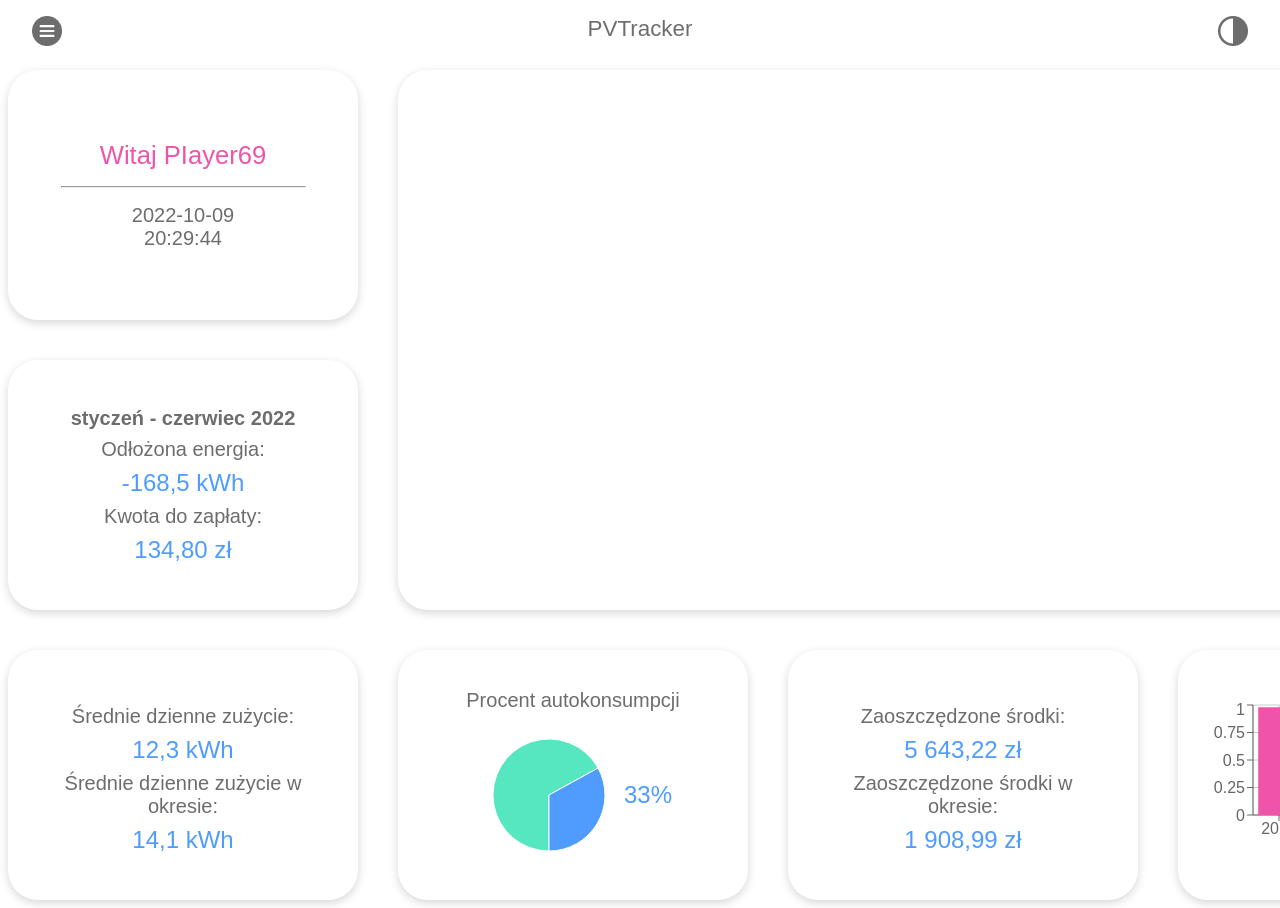
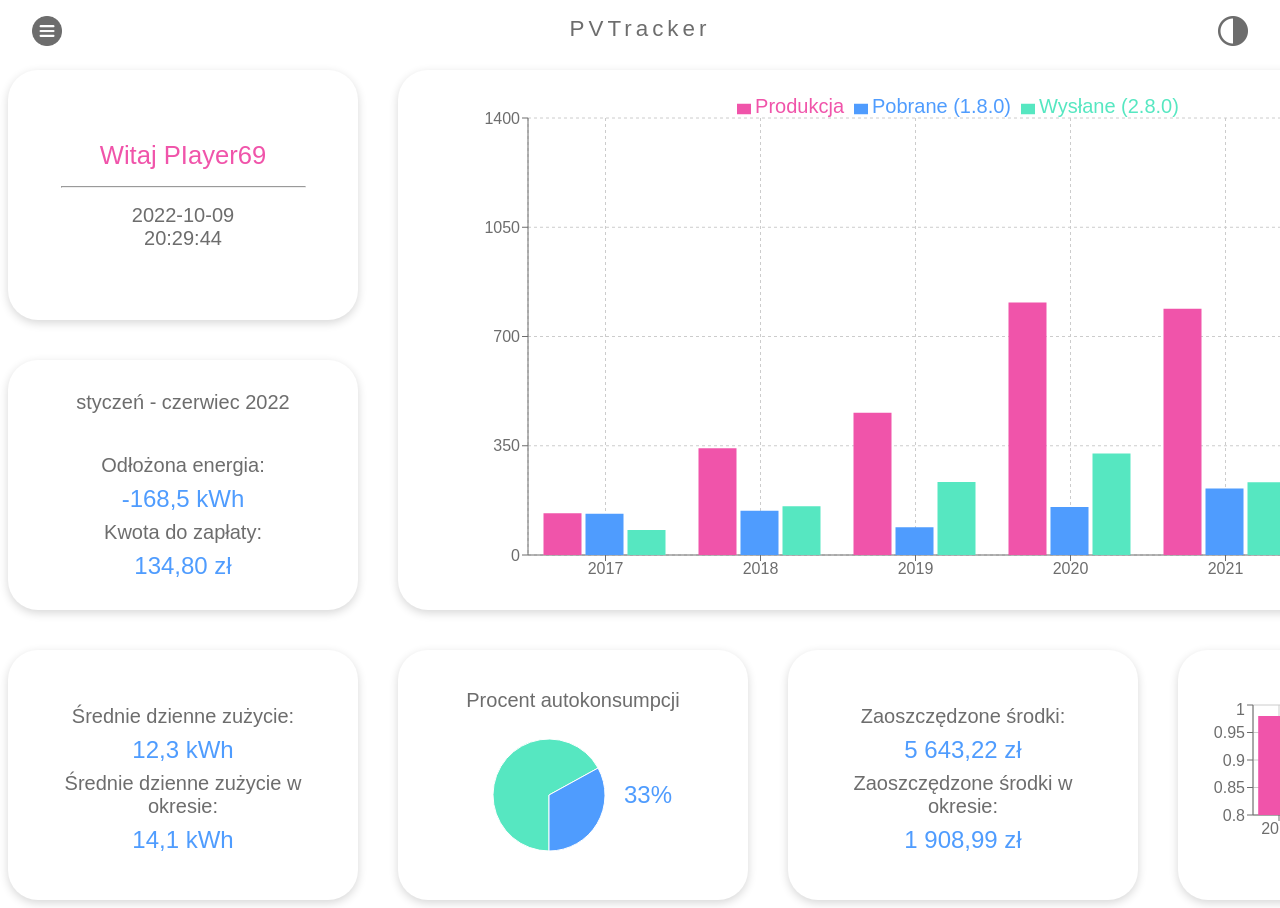
Before and after one commit to maxmarsz1/PV-Tracker-Frontend-V2, a React (Create React App) app: page / in a window 1280 px wide. Shown: the top 908 px of the page. Built offline with nearby package versions, Linux system fonts and the light colour scheme.

Commit message:
Move themes to Themes.jsx

```diff
--- a/src/App.jsx
+++ b/src/App.jsx
@@ -10,34 +10,8 @@ import { DimmedContainer } from "./components/styles/Dimmed.styled";
 import Navbar from "./components/Navbar";
 import Sidebar from "./components/Sidebar";
 import Home from "./Home";
+import { LightTheme, DarkTheme } from "./components/themes/Theme";
 
-
-const mainColors = {
-  blue: '#4F9CFE',
-  green: '#56E7C1',
-  pink: '#F054AA'
-}
-
-const theme = {
-  light: {
-    colors: {
-      text: '#6D6D6D',
-      background: '#fff',
-      background2: '#fff',
-      hover: '#eee'
-    },
-    mainColors
-  },
-  dark: {
-    colors: {
-      text: '#FBFBFB',
-      background: '#404040',
-      background2: '#636363',
-      hover: '#606060'
-    },
-    mainColors
-  }
-}
 
 function App() {
   const [darkTheme, setDarkTheme] = useState(false);
@@ -52,7 +26,7 @@ function App() {
   }
 
   return (
-    <ThemeProvider theme={darkTheme ? theme.dark : theme.light}>
+    <ThemeProvider theme={darkTheme ? DarkTheme : LightTheme}>
       <GlobalStyles />
       <Container>
         <Navbar darkTheme={darkTheme} toggleTheme={toggleTheme} toggleSidebar={toggleSidebar}/>
@@ -65,7 +39,7 @@ function App() {
         }
         <Router>
           <Routes>
-            <Route path="/" element={<Home/>} />
+            <Route path="/" element={<Home darkTheme={darkTheme}/>} />
           </Routes>
         </Router>
       </Container>
--- a/src/Home.jsx
+++ b/src/Home.jsx
@@ -1,13 +1,15 @@
 import { useState } from "react";
 import { DataContainer, DataItem, HomeContainer } from "./components/styles/Home.styled"
+import { DarkTheme, LightTheme, mainColors } from "./components/themes/Theme";
 
-import { PieChart, Pie, Cell, BarChart, XAxis, YAxis, Bar, CartesianGrid, Tooltip } from "recharts";
+import { PieChart, Pie, Cell, BarChart, XAxis, YAxis, Bar, CartesianGrid, Tooltip, Legend } from "recharts";
 
-const Home = () => {
+const Home = ({darkTheme}) => {
     const [date, setDate] = useState(new Date());
     setTimeout(() => {
         setDate(new Date());
     }, 1000)
+
     const data01 = [
         {
           "name": "Group A",
@@ -42,11 +44,44 @@ const Home = () => {
         }
       ];
 
-    const colors = [
-        '#56E7C1',
-        '#4F9CFE',
-        '#F054AA'
-    ];
+      const big_data = [
+        {
+          "date": "2017",
+          "produced": 134,
+          "received": 132,
+          "sent": 80
+        },
+        {
+          "date": "2018",
+          "produced": 342,
+          "received": 142,
+          "sent": 156
+        },
+        {
+          "date": "2019",
+          "produced": 456,
+          "received": 89,
+          "sent": 234
+        },
+        {
+          "date": "2020",
+          "produced": 809,
+          "received": 154,
+          "sent": 325
+        },
+        {
+          "date": "2021",
+          "produced": 789,
+          "received": 213,
+          "sent": 233
+        },
+        {
+          "date": "2022",
+          "produced": 1209,
+          "received": 156,
+          "sent": 455
+        }
+      ];
 
   return (
     <HomeContainer>
@@ -58,6 +93,16 @@ const Home = () => {
                 <span className="time">{date.toISOString().slice(11, 19)}</span>
             </DataItem>
             <DataItem big={true}>
+                <BarChart data={big_data} width={1000} height={500}>
+                  <Legend verticalAlign="top" />
+                  <CartesianGrid strokeDasharray="3 3" />
+                  <XAxis dataKey="date" stroke={darkTheme ? DarkTheme.colors.text : LightTheme.colors.text}/>
+                  <YAxis stroke={darkTheme ? DarkTheme.colors.text : LightTheme.colors.text}/>
+                  <Bar dataKey='produced' name="Produkcja" fill={mainColors.pink}/>
+                  <Bar dataKey='received' name="Pobrane (1.8.0)" fill={mainColors.blue}/>
+                  <Bar dataKey='sent' name="Wysłane (2.8.0)" fill={mainColors.green}/>
+                  <Tooltip contentStyle={{backgroundColor: 'rgba(0,0,0,0.8)'}} itemStyle={{backgroundColor: 'rgba(0,0,0,0.8)'}}/>
+                </BarChart>
             </DataItem>
             <DataItem>
                 <span className="header">styczeń - czerwiec 2022</span>
@@ -78,7 +123,7 @@ const Home = () => {
                     <PieChart width={150} height={150}>
                         <Pie dataKey='value' nameKey='name' data={data01} startAngle={270} endAngle={-270} cx='50%' cy='50%'>
                             {data01.map((entry, index) => (
-                                <Cell key={`cell-${index}`} fill={colors[index]} />
+                                <Cell key={`cell-${index}`} fill={Object.values(mainColors)[index]} />
                             ))}
                         </Pie>
                     </PieChart>
@@ -94,9 +139,9 @@ const Home = () => {
             <DataItem>
                 <BarChart data={years_data} width={330} height={150}>
                     <CartesianGrid strokeDasharray="" />
-                    <XAxis dataKey="name" />
-                    <YAxis />
-                    <Bar dataKey='uv'  fill={colors[2]}/>
+                    <XAxis dataKey="name" stroke={darkTheme ? DarkTheme.colors.text : LightTheme.colors.text}/>
+                    <YAxis domain={[.8, 1]} stroke={darkTheme ? DarkTheme.colors.text : LightTheme.colors.text}/>
+                    <Bar dataKey='uv'  fill={mainColors.pink}/>
                     <Tooltip/>
                 </BarChart>
             </DataItem>
--- a/src/components/styles/Dimmed.styled.jsx
+++ b/src/components/styles/Dimmed.styled.jsx
@@ -4,6 +4,7 @@ export const DimmedContainer = styled.div`
     position: absolute;
     top: 50%;
     left: 50%;
+    z-index: 1;
     transform: translate(-50%, -50%);
     background-color: rgba(0,0,0,0.5);
     width: 100%;
--- a/src/components/styles/Home.styled.jsx
+++ b/src/components/styles/Home.styled.jsx
@@ -28,9 +28,11 @@ export const DataItem = styled.div`
     justify-content: center;
     align-items: center;
     flex-direction: column;
+    font-weight: 100;
 
     .greeting{
         font-size: 1.6rem;
+        text-shadow: 1px 1px 5px ${({theme}) => theme.colors.background};
         color: ${({theme}) => theme.mainColors.pink};
     }
 
@@ -45,7 +47,8 @@ export const DataItem = styled.div`
     }
 
     .header{
-        font-weight: bold;
+        font-weight: 400;
+        margin-bottom: 2rem;
     }
 
     .info-title{
--- a/src/components/styles/Navbar.styled.jsx
+++ b/src/components/styles/Navbar.styled.jsx
@@ -14,5 +14,7 @@ export const NavbarContainer = styled.div`
 
     span {
         font-size: 1.4rem;
+        font-weight: 100;
+        letter-spacing: 4px;
     }
 `
--- a/src/components/styles/Sidebar.styled.jsx
+++ b/src/components/styles/Sidebar.styled.jsx
@@ -9,6 +9,7 @@ export const SidebarContainer = styled.div`
     position: absolute;
     left: 0;
     top: 0;
+    z-index: 2;
 
     div{
         width: 100%;
--- /dev/null
+++ b/src/components/themes/Theme.jsx
@@ -0,0 +1,25 @@
+export const mainColors = {
+    green: '#56E7C1',
+    blue: '#4F9CFE',
+    pink: '#F054AA'
+};
+
+export const LightTheme = {
+    colors: {
+        text: '#6D6D6D',
+        background: '#fff',
+        background2: '#fff',
+        hover: '#eee'
+    },
+    mainColors
+};
+
+export const DarkTheme = {
+    colors: {
+        text: '#FBFBFB',
+        background: '#404040',
+        background2: '#636363',
+        hover: '#606060'
+    },
+    mainColors
+};
```
